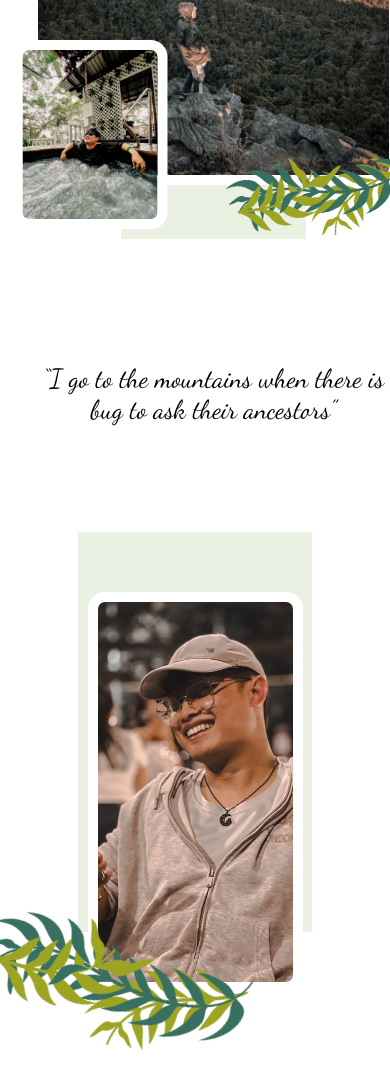
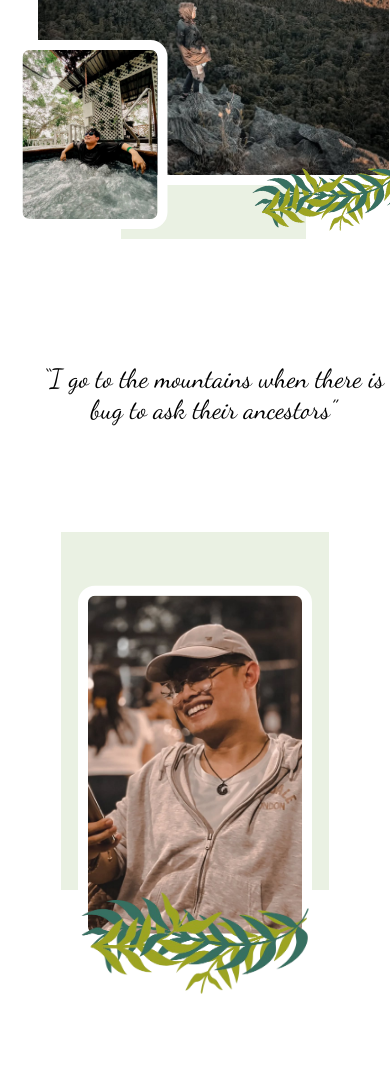
Before and after one commit to markdavepanado/section-13-personal-site, a plain HTML site: page index.html in a window 390 px wide. Shown: the part 2000-3091 px from the top of the page. Drawn offline with Linux system fonts and the light colour scheme.

Commit message:
💄 fix(style): responsiveness of all sections

```diff
--- a/assets/index.css
+++ b/assets/index.css
@@ -461,7 +461,7 @@ section.footer p {
   }
 
   .hobby .photo-leaf-design {
-    transform: translate(10%, 10%) rotate(170deg);
+    transform: translate(5%, 5%) rotate(170deg);
   }
 
   .hobby .message p {
@@ -487,15 +487,6 @@ section.footer p {
 }
 
 @media (max-width: 795px) {
-  /* .about-me .cover-photo {
-    height: 40vh !important;
-    width: 35vw;
-  }
-
-  .about-me .photo-leaf-design {
-    height: 12vh !important;
-  } */
-
   .about-me .message {
     justify-content: flex-start;
     margin-top: 5.625rem;
@@ -507,10 +498,6 @@ section.footer p {
 }
 
 @media (max-width: 770px) {
-  .hobby .photo-leaf-design {
-    height: 10vh !important;
-  }
-
   .hobby .cover-photo {
     width: 90vw;
   }
@@ -521,15 +508,44 @@ section.footer p {
 
   .hobby .photo-leaf-design {
     justify-self: flex-end;
+    height: 10vh !important;
   }
 
   .hobby .profile-photo {
     height: 20vh !important;
   }
+
+  .about-me .collage .rectangle {
+    width: 70%;
+  }
+
+  .about-me .cover-photo {
+    height: 40vh !important;
+    width: 50vw;
+  }
+
+  .about-me .photo-leaf-design {
+    height: 12vh !important;
+  }
 }
 
-@media (max-width: 720px) {
-  /* .hobby .profile-photo {
-    height: 17vh !important;
-  } */
+@media (max-width: 700px) {
+  .about-me .collage .rectangle {
+    width: 80%;
+  }
+
+  .about-me .cover-photo {
+    width: 55vw;
+  }
+
+  .about-me .photo-leaf-design {
+    height: 12vh !important;
+    transform: translate(0, 50%) rotate(180deg);
+  }
 }
+
+@media (max-width: 600px) {
+  .hobby .photo-leaf-design {
+    height: 8vh !important;
+  }
+}
```
